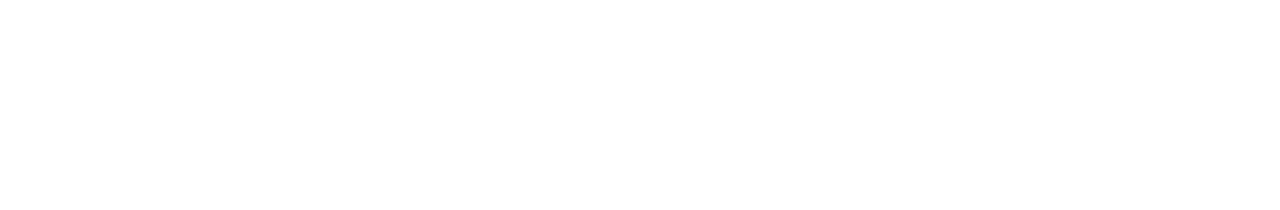
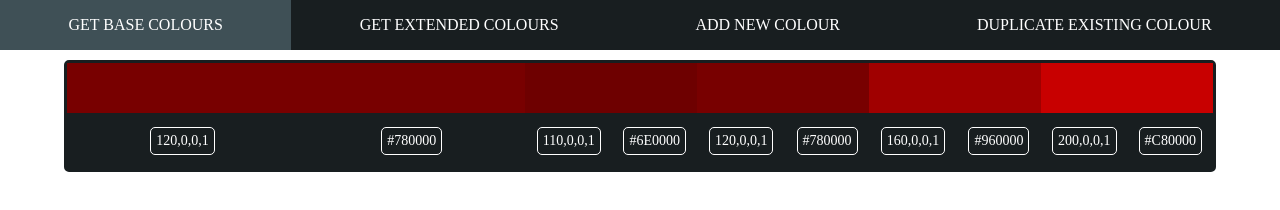
Before and after one commit to GabrielDCelery/practice-colourpicker-jquery, a website: page public/index.html in a window 1280 px wide. Drawn offline with nearby package versions, Linux system fonts and the light colour scheme; files that its build step writes are made by us from their sources.

Commit message:
Created basic design for the first two tasks

```diff
--- a/bower.json
+++ b/bower.json
@@ -21,6 +21,7 @@
     "tests"
   ],
   "dependencies": {
-    "jquery": "^2.2.3"
+    "jquery": "^2.2.3",
+    "normalize-css": "^4.0.0"
   }
 }
--- a/public/index.html
+++ b/public/index.html
@@ -2,10 +2,51 @@
 <html>
 <head>
 	<title>JQuery Colour Picker</title>
+	<link rel="stylesheet" type="text/css" href="lib/normalize-css/normalize.css">
 	<link rel="stylesheet" type="text/css" href="css/app.min.css">
 </head>
 <body>
 
+	<nav>
+		<ul class="navButtons">
+			<li>GET BASE COLOURS</li>
+			<li>GET EXTENDED COLOURS</li>
+			<li>ADD NEW COLOUR</li>
+			<li>DUPLICATE EXISTING COLOUR</li>
+		</ul>
+	</nav>
+
+	<main>
+		<ul>
+			<li id="Red" class="colourBox">
+				<div class="baseColour" style="background-color: rgba(120,0,0,1);"></div>
+				<div class="tintColour" style="background-color: rgba(110,0,0,1);"></div>
+				<div class="tintColour" style="background-color: rgba(120,0,0,1);"></div>
+				<div class="tintColour" style="background-color: rgba(160,0,0,1);"></div>
+				<div class="tintColour" style="background-color: rgba(200,0,0,1);"></div>
+				<div class="baseColourValues">
+					<p class="rgbaValue">120,0,0,1</p>
+					<p class="hexValue">#780000</p>
+				</div>
+				<div class="tintColourValues">
+					<p class="rgbaValue">110,0,0,1</p>
+					<p class="hexValue">#6E0000</p>
+				</div>
+				<div class="tintColourValues">
+					<p class="rgbaValue">120,0,0,1</p>
+					<p class="hexValue">#780000</p>
+				</div>
+				<div class="tintColourValues">
+					<p class="rgbaValue">160,0,0,1</p>
+					<p class="hexValue">#960000</p>
+				</div>
+				<div class="tintColourValues">
+					<p class="rgbaValue">200,0,0,1</p>
+					<p class="hexValue">#C80000</p>
+				</div>
+			</li>
+		</ul>
+	</main>
 
 	<script type="text/javascript" src="lib/jquery/dist/jquery.min.js"></script>
 	<script type="text/javascript" src="js/app.min.js"></script>
--- a/src/css/app.css
+++ b/src/css/app.css
@@ -0,0 +1,96 @@
+body {
+	display: block;
+	margin: 10px auto 0;
+	width: 90%;
+	max-width: 1440px;
+}
+
+ul {
+	margin: 0;
+	padding: 0;
+	list-style: none;
+}
+
+/******************************************************************
+NAVBAR
+******************************************************************/
+
+nav {
+	width: 100%;
+	position: fixed;
+	top: 0;
+	left: 0;
+}
+
+.navButtons {
+	height: 50px;
+	display: flex;
+	justify-content: space-around;
+}
+
+.navButtons li {
+	display: flex;
+	flex-grow: 1;
+	justify-content: center;
+	align-items: center;
+	color: #fff;
+	background-color: #181E20;
+	cursor: pointer;
+	transition: all 1s;
+}
+
+.navButtons li:hover {
+	background-color: #3F5056;
+}
+
+/******************************************************************
+COLOUR BOXES
+******************************************************************/
+main {
+	margin-top: 60px;
+}
+
+.colourBox {
+	display: flex;
+	flex-wrap: wrap;
+	margin: 20px 0;
+	border-radius: 5px;
+	border: solid #181E20 3px;
+}
+
+.baseColourValues,
+.tintColourValues {
+	display: flex;
+	justify-content: space-around;
+	align-items: center;
+}
+
+.baseColour,
+.tintColour {
+	height: 50px;
+}
+
+.baseColour,
+.baseColourValues {
+	flex-basis: 40%;
+}
+
+.tintColour,
+.tintColourValues {
+	flex-basis: 15%;
+}
+
+.baseColourValues,
+.tintColourValues {
+	background-color: #181E20;
+}
+
+.baseColourValues p,
+.tintColourValues p {
+	padding: 5px;
+	border-radius: 5px;
+	font-size: 14px;
+	border: solid #fff 1px;
+	color: #fff;
+	background-color: #181E20;
+}
```
Also changed, not shown: public/css/app.min.css, 1 other file.
